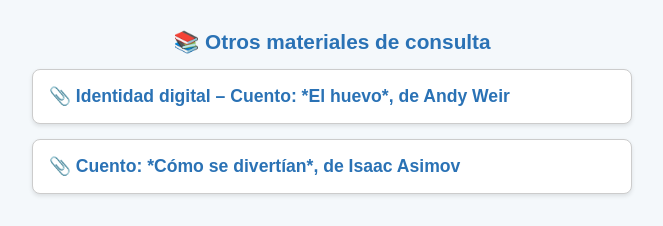
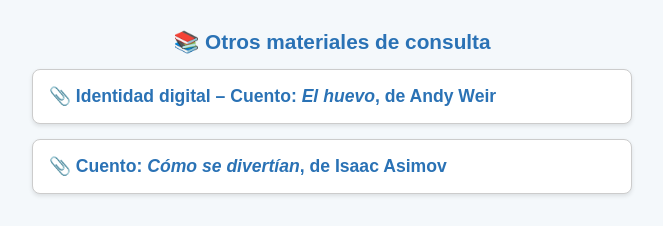
Before and after one commit to aeatencio/1i25, a plain HTML site: page index.html in a window 1280 px wide. Shown: the part 1050-1276 px from the top of the page, without its empty margins (308-971 px from the left). Drawn offline with Linux system fonts and the light colour scheme.

Commit message:
Update index.html

```diff
--- a/index.html
+++ b/index.html
@@ -114,8 +114,8 @@
     <h2>📚 Otros materiales de consulta</h2>
     <ul>
       <!-- Cuentos utilizados como disparadores o materiales de reflexión -->
-      <li><a href="Identidad digital - Cuento - El huevo, de Andy Weir.pdf" download>Identidad digital – Cuento: *El huevo*, de Andy Weir</a></li>
-      <li><a href="Cuento - Cómo se divertían - Isaac Asimov.pdf" download>Cuento: *Cómo se divertían*, de Isaac Asimov</a></li>
+      <li><a href="Identidad digital - Cuento - El huevo, de Andy Weir.pdf" download>Identidad digital – Cuento: <em>El huevo</em>, de Andy Weir</a></li>
+      <li><a href="Cuento - Cómo se divertían - Isaac Asimov.pdf" download>Cuento: <em>Cómo se divertían</em>, de Isaac Asimov</a></li>
     </ul>
   </section>
 
```
